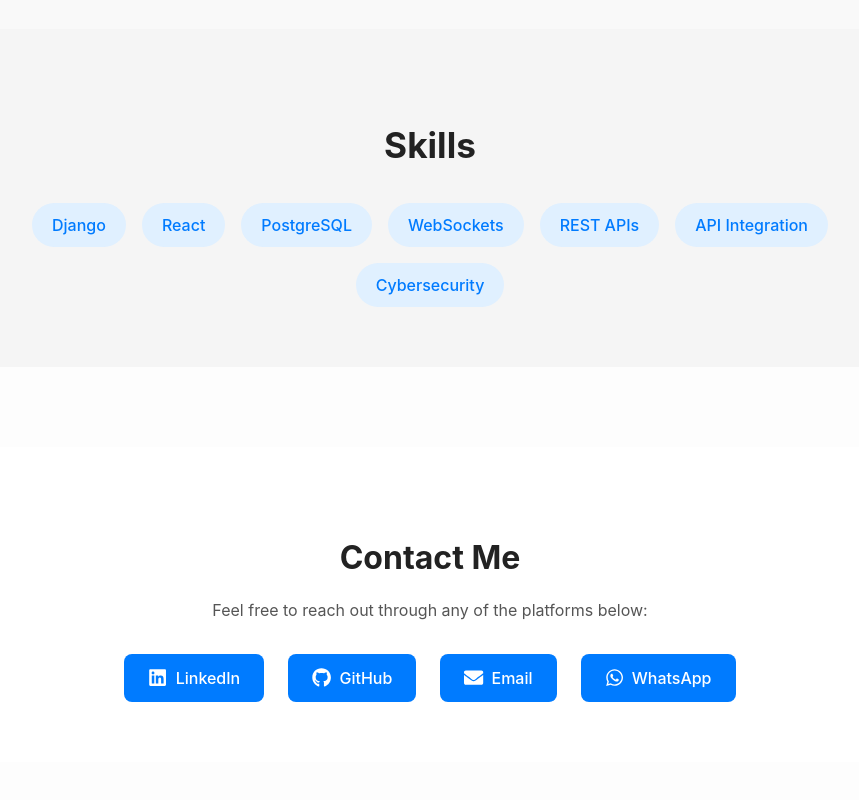
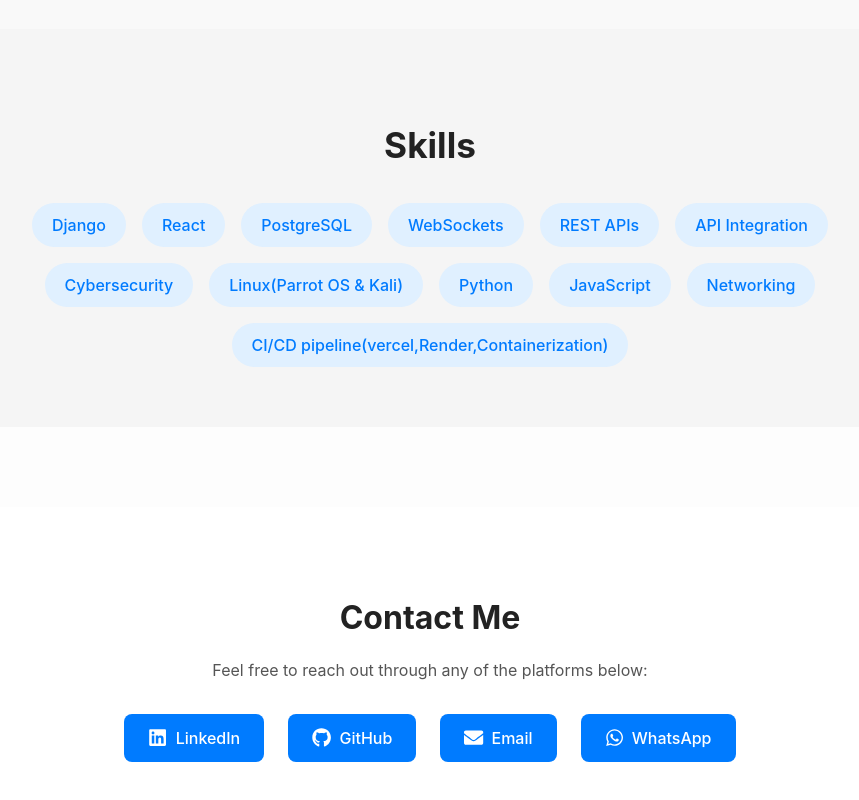
Before and after one commit to Ianmwangi934/Portfolio, a React (Vite) app: page / in a window 1280 px wide. Shown: the part 1702-2502 px from the top of the page, without its empty margins (210-1069 px from the left). Built offline with nearby package versions, Linux system fonts and the light colour scheme.

Commit message:
Added some skills

```diff
--- a/src/components/Skills.jsx
+++ b/src/components/Skills.jsx
@@ -9,6 +9,11 @@
   "REST APIs",
   "API Integration",
   "Cybersecurity",
+  "Linux(Parrot OS & Kali)",
+  "Python",
+  "JavaScript",
+  "Networking",
+  "CI/CD pipeline(vercel,Render,Containerization)"
 ];
 
 const Skills = () => {
```
